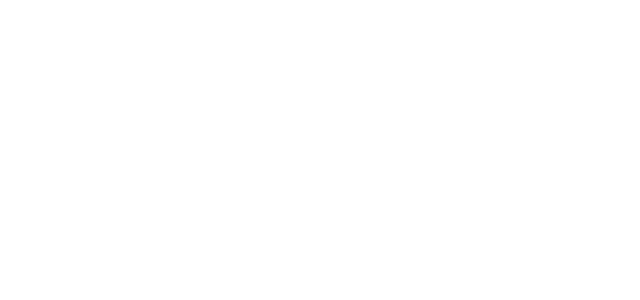
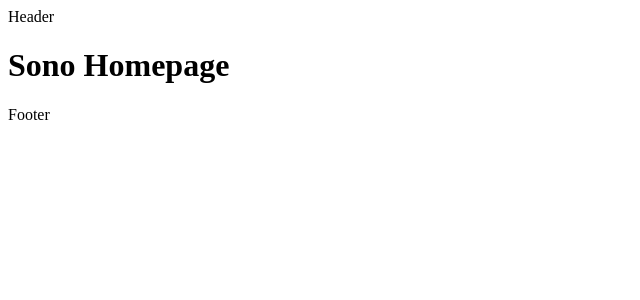
Before and after one commit to midory-rojas/react-router, a React (Vite) app: page / in a window 1280 px wide. Shown: the top 300 px of the page, without its empty margins (0-640 px from the left). Built offline with nearby package versions, Linux system fonts and the light colour scheme.

Commit message:
feat: Ho fatto il router ed anche ho creato una cartella per le 3 pages e un'altra per il layout e all'interno una DefaultLayout

```diff
--- a/package.json
+++ b/package.json
@@ -11,7 +11,8 @@
   },
   "dependencies": {
     "react": "^19.2.0",
-    "react-dom": "^19.2.0"
+    "react-dom": "^19.2.0",
+    "react-router-dom": "^7.10.1"
   },
   "devDependencies": {
     "@eslint/js": "^9.39.1",
--- a/src/App.jsx
+++ b/src/App.jsx
@@ -1,12 +1,24 @@
-
+import { BrowserRouter, Routes, Route } from 'react-router-dom'
 import './App.css'
+import ChiSiamo from './pages/ChiSiamo'
+import Homepage from './pages/Homepage'
+import Prodotti from './pages/Prodotti'
+import DefaultLayout from './layout/DefaultLayout'
 
 function App() {
 
 
   return (
     <>
-
+      <BrowserRouter>
+        <Routes>
+          <Route element={<DefaultLayout />}>
+            <Route path="/" element={<Homepage />} />
+            <Route path="/chi-siamo" element={<ChiSiamo />} />
+            <Route path="/prodotti" element={<Prodotti />} />
+          </Route>
+        </Routes>
+      </BrowserRouter>
     </>
   )
 }
--- /dev/null
+++ b/src/layout/DefaultLayout.jsx
@@ -0,0 +1,13 @@
+import { Outlet } from "react-router-dom";
+
+export default function() {
+    return (
+        <>
+        <header>Header</header>
+        <main>
+            <Outlet />
+        </main>
+        <footer>Footer</footer>
+        </>
+    )
+}
--- /dev/null
+++ b/src/pages/ChiSiamo.jsx
@@ -0,0 +1,7 @@
+export default function ChiSiamo() {
+    return (
+        <>
+        <h1>Sono Home</h1>
+        </>
+    );
+}
--- /dev/null
+++ b/src/pages/Homepage.jsx
@@ -0,0 +1,7 @@
+export default function Homepage() {
+    return (
+        <>
+            <h1>Sono Homepage</h1>
+        </>
+    );
+}
--- /dev/null
+++ b/src/pages/Prodotti.jsx
@@ -0,0 +1,7 @@
+export default function Prodotti() {
+    return (
+        <>
+            <h1>Sono Prodotti</h1>
+        </>
+    );
+}
```
Also changed, not shown: 1 other file (tests, documents, lock files or other folders).
